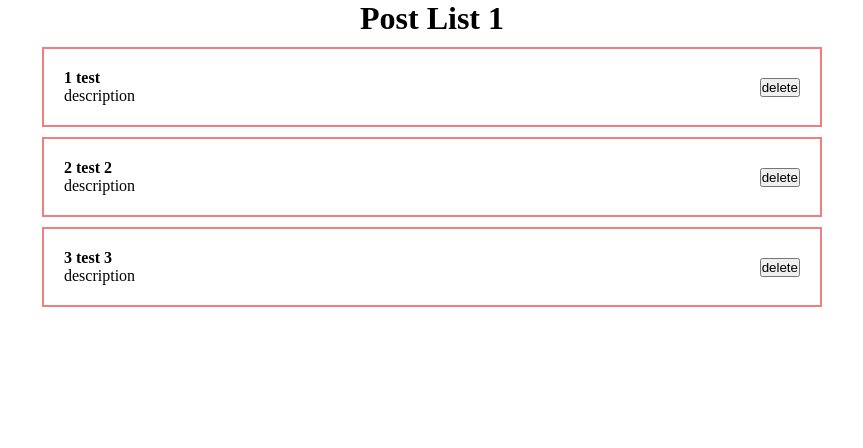
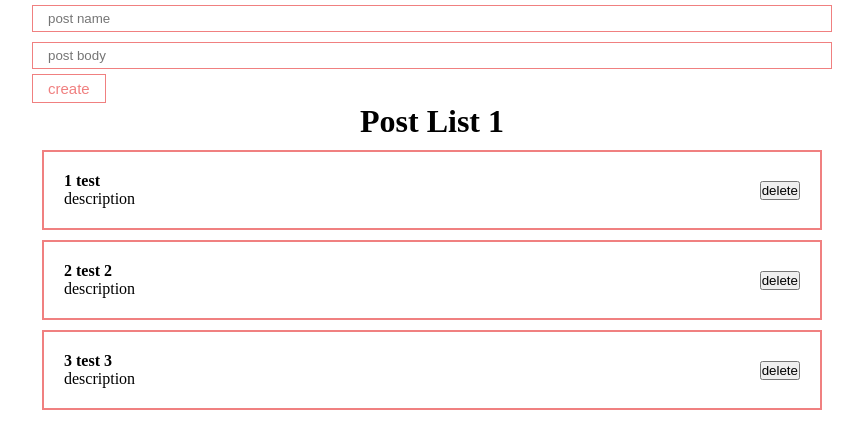
Before and after one commit to muwa37/1st-react-app, a React (Create React App) app: page / in a window 1280 px wide. Shown: the top 448 px of the page, without its empty margins (208-1071 px from the left). Built offline with nearby package versions, Linux system fonts and the light colour scheme.

Commit message:
Added custom UI comps

```diff
--- a/src/App.js
+++ b/src/App.js
@@ -3,6 +3,8 @@ import React, { useState } from "react";
 // import ClassCounter from "./components/ClassCounter";
 import PostList from "./components/PostList";
 import "./styles/App.css";
+import CustomBtn from "./components/UI/button/CustomBtn";
+import CustomInput from "./components/UI/input/CustomInput";
 
 
 function App() {
@@ -15,6 +17,11 @@ function App() {
 
   return (
     <div className="App">
+      <form>
+        <CustomInput type='text' placeholder="post name" />
+        <CustomInput type='text' placeholder="post body" />
+        <CustomBtn> create </CustomBtn>
+      </form>
       <PostList posts={posts} title='Post List 1' />
     </div>
   );
--- /dev/null
+++ b/src/components/UI/button/CustomBtn.jsx
@@ -0,0 +1,12 @@
+import React from "react";
+import classes from './CustomBtn.module.css';
+
+const CustomBtn = ({children, ...props}) => {
+    return (
+        <button {...props} className={classes.CustomBtn}>
+            {children}
+        </button>
+    );
+}
+
+export default CustomBtn;
--- /dev/null
+++ b/src/components/UI/button/CustomBtn.module.css
@@ -0,0 +1,8 @@
+.CustomBtn {
+    padding: 5px 15px;
+    color: lightcoral;
+    font-size: 15px;
+    background: transparent;
+    border: 1px solid lightcoral;
+    cursor: pointer;
+}
--- /dev/null
+++ b/src/components/UI/input/CustomInput.jsx
@@ -0,0 +1,10 @@
+import React from "react";
+import classes from './CustomInput.module.css';
+
+const CustomInput = ({children, ...props}) => {
+    return (
+        <input className = {classes.CustomInput} {...props} />
+    );
+}
+
+export default CustomInput;
--- /dev/null
+++ b/src/components/UI/input/CustomInput.module.css
@@ -0,0 +1,6 @@
+.CustomInput {
+    width: 100%;
+    padding: 5px 15px;
+    margin: 5px 0;
+    border: 1px solid lightcoral;
+}
```
